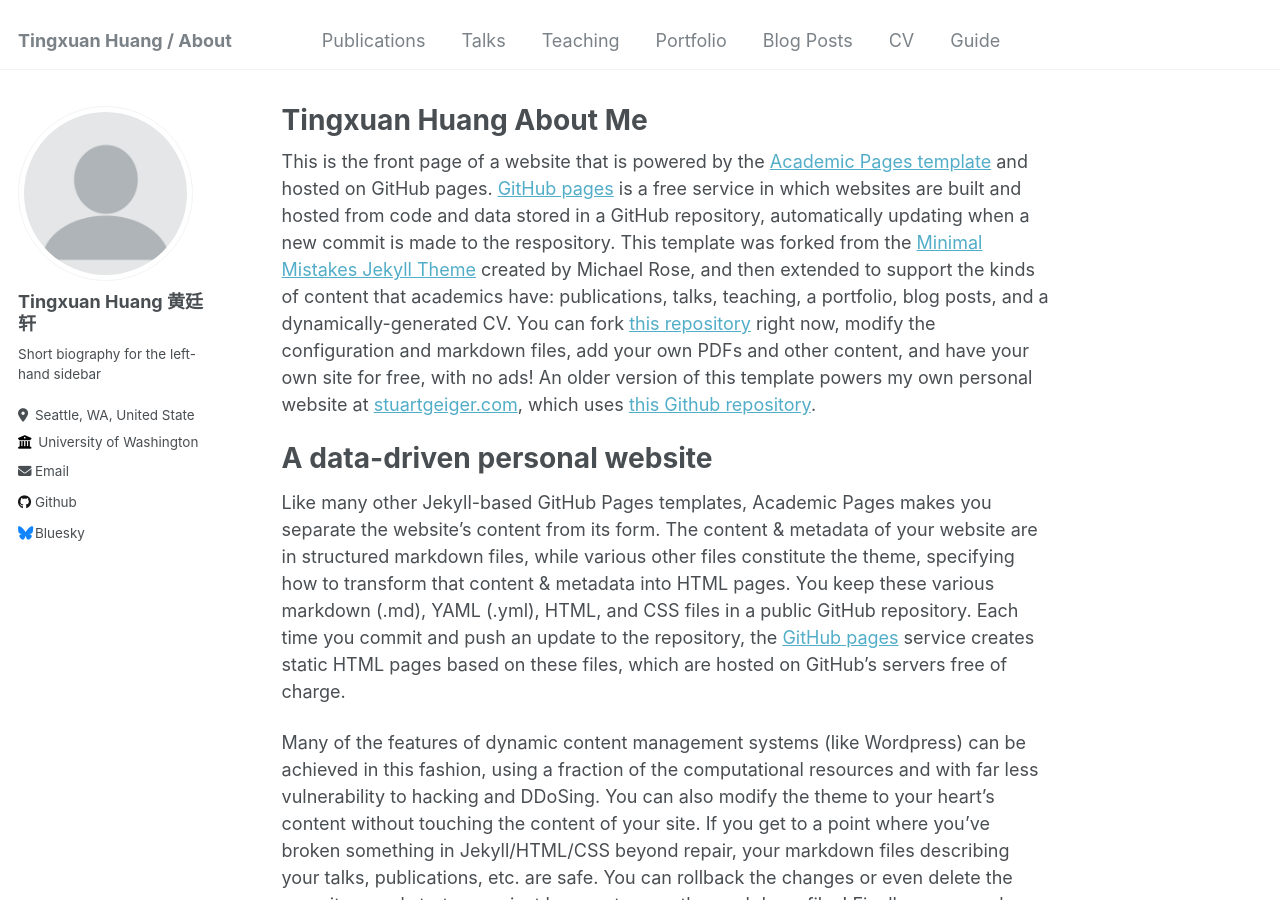
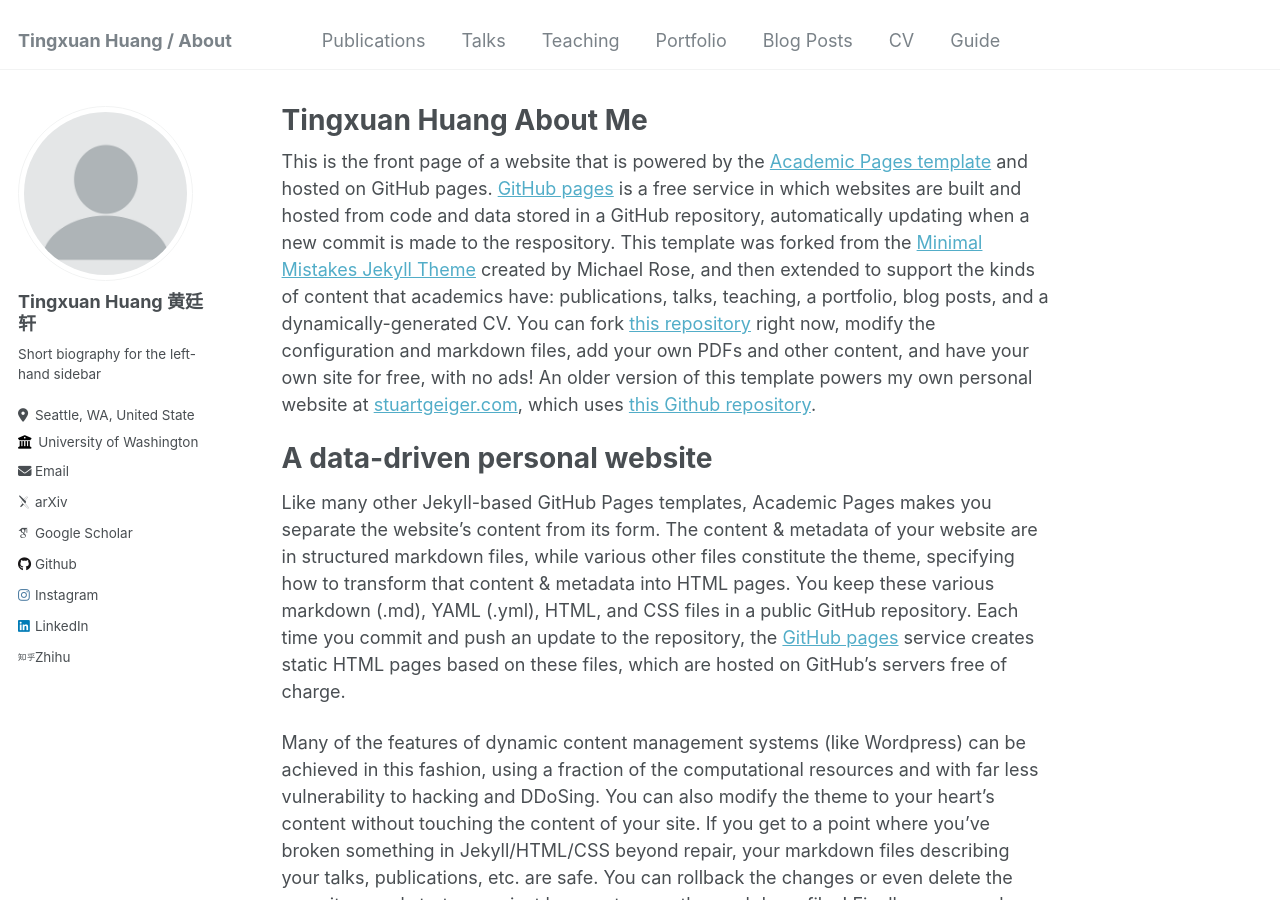
Before and after one commit to TingXuan-Huang/TingXuan-Huang.github.io, a Jekyll site: the page built from _pages/about.md, in a window 1280 px wide and 900 px high. Built offline with Jekyll 4.4.1, drawn with Linux system fonts in a browser that asks for light colours; some web fonts are replaced; some of the changed lines change nothing that is shown.

Commit message:
Update _config.yml

```diff
--- a/_config.yml
+++ b/_config.yml
@@ -31,35 +31,34 @@
   email            : "thuang27@uw.edu"
 
   # Academic websites
-  arxiv            : # URL - Update with the correct link to your profile
-  googlescholar    : # "https://scholar.google.com/citations?user=PS_CX0AAAAAJ"
+  arxiv            : URL - Update with the correct link to your profile
+  googlescholar    : "https://scholar.google.com/citations?user=PS_CX0AAAAAJ"
   # impactstory      : # URL
   # orcid            : "http://orcid.org/yourorcidurl"
   # semantic         : # URL
   # pubmed           : "https://www.ncbi.nlm.nih.gov/pubmed/?term=john+snow"
   # researchgate     : # URL
-  instagram        : " "
 
 
   # Repositories and software development
   bitbucket        : # Username - Update with your username on the site
   codepen          : # Username
   dribbble         : # Username
-  github           : "academicpages"
+  github           : "TingXuan-Huang"
   kaggle           : # Username
   stackoverflow    : # User number or user number and name (i.e., use "1" or "1/jeff-atwood")
 
   # Social media
-  bluesky          : "bsky.app" # Replace this with you Bluesky username
+  bluesky          : #"bsky.app" # Replace this with you Bluesky username
   facebook         : # Username
   flickr           : # Username
   foursquare       : # Username
   goodreads        : # Username
   google_plus      : # Username
   keybase          : # Username
-  instagram        : # Username
+  instagram        : “huangtingxuan703"
   lastfm           : # Username
-  linkedin         : # Username
+  linkedin         : "Tingxuan Huang"
   mastodon         : # URL
   medium           : # URL
   pinterest        : # Username
@@ -73,7 +72,7 @@
   wikipedia        : # Username
   xing             : # Username
   youtube          : # Username
-  zhihu            : # URL
+  zhihu            : URL
 
 
 # Site Settings
```
